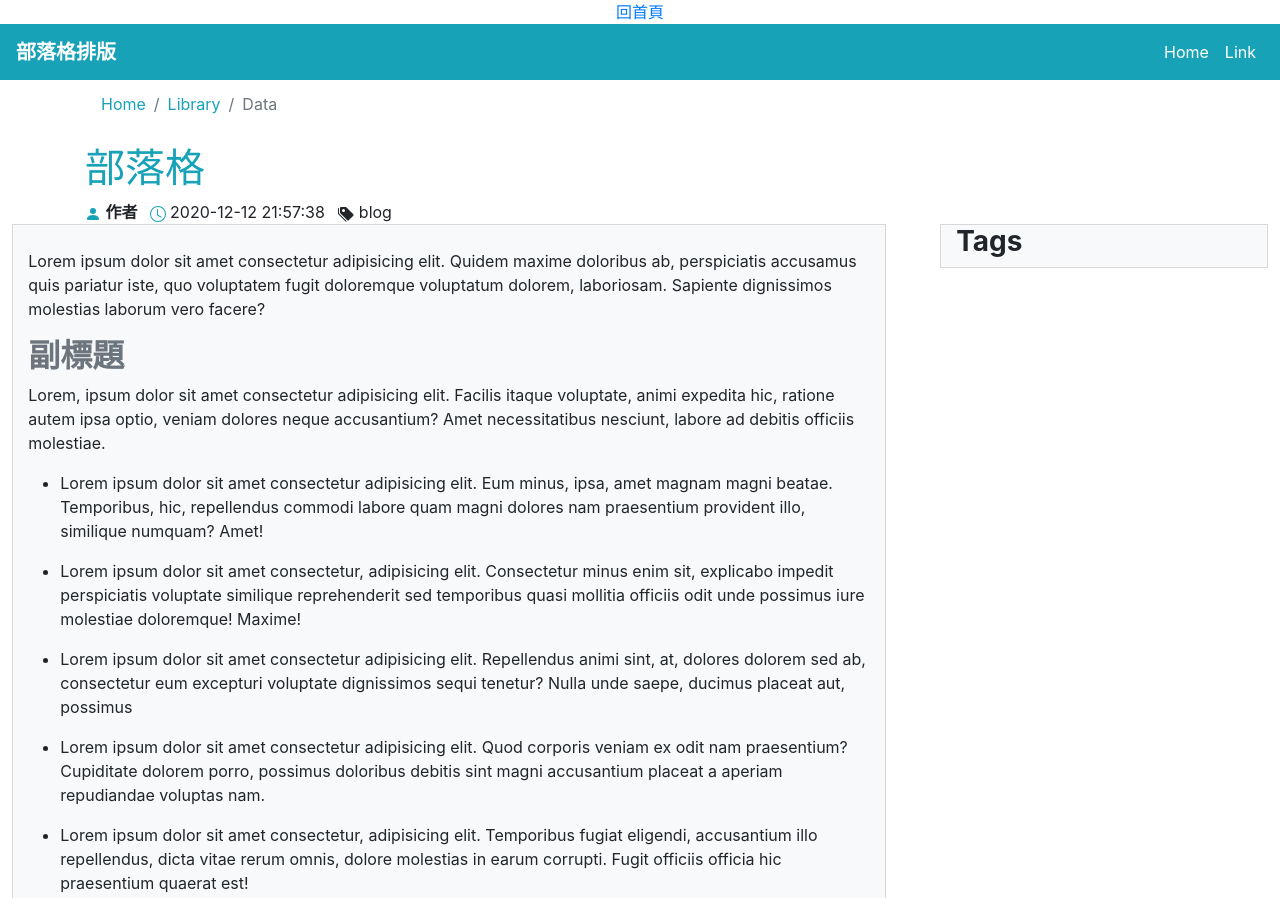
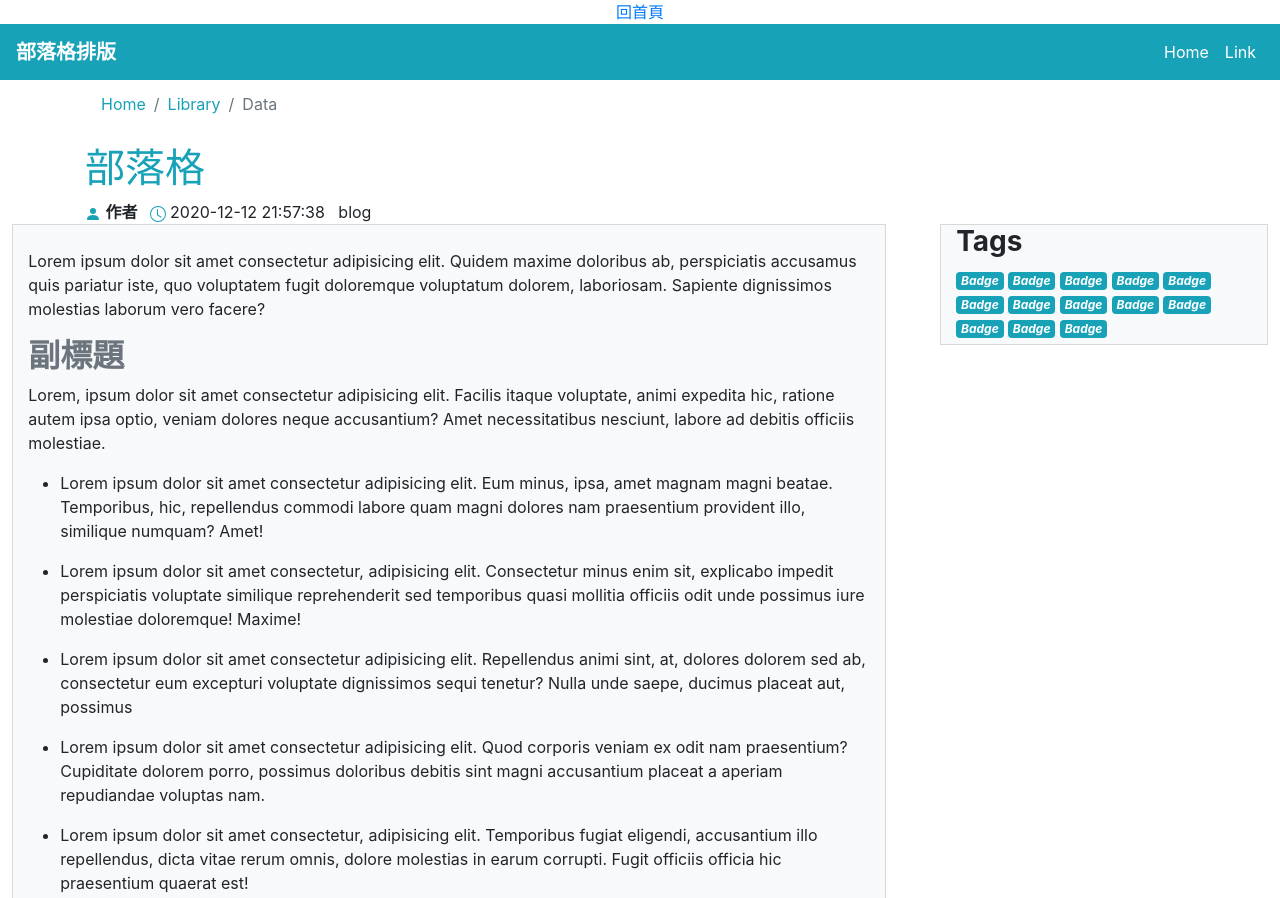
Before and after one commit to 1110832079/hw4, a plain HTML site: page index.html in a window 1280 px wide. Shown: the top 898 px of the page. Drawn offline with nearby package versions, Linux system fonts and the light colour scheme; some icons are missing.

Commit message:
Update index.html

```diff
--- a/index.html
+++ b/index.html
@@ -58,7 +58,7 @@
 		</svg>
       </i>
       <strong>作者&nbsp;&nbsp;</strong>
-      <i class="far fa-clock text-info">
+      <i class="bi bi-clock text-info">
       	<svg xmlns="http://www.w3.org/2000/svg" width="16" height="16" fill="currentColor" class="bi bi-clock" viewBox="0 0 16 16">
         <path fill-rule="evenodd" d="M8 15A7 7 0 1 0 8 1a7 7 0 0 0 0 14zm8-7A8 8 0 1 1 0 8a8 8 0 0 1 16 0z"/>
         <path fill-rule="evenodd" d="M7.5 3a.5.5 0 0 1 .5.5v5.21l3.248 1.856a.5.5 0 0 1-.496.868l-3.5-2A.5.5 0 0 1 7 9V3.5a.5.5 0 0 1 .5-.5z"/>
@@ -66,10 +66,7 @@
       </i>
         2020-12-12 21:57:38&nbsp;&nbsp;
       <i class="fas fa-tags text-info"></i>
-      	<svg xmlns="http://www.w3.org/2000/svg" width="16" height="16" fill="currentColor" class="bi bi-tags-fill" viewBox="0 0 16 16">
-  		<path fill-rule="evenodd" d="M3 1a1 1 0 0 0-1 1v4.586a1 1 0 0 0 .293.707l7 7a1 1 0 0 0 1.414 0l4.586-4.586a1 1 0 0 0 0-1.414l-7-7A1 1 0 0 0 7.586 1H3zm4 3.5a1.5 1.5 0 1 1-3 0 1.5 1.5 0 0 1 3 0z"/>
-  		<path d="M1 7.086a1 1 0 0 0 .293.707L8.75 15.25l-.043.043a1 1 0 0 1-1.414 0l-7-7A1 1 0 0 1 0 7.586V3a1 1 0 0 1 1-1v5.086z"/>
-		</svg>
+
       </i>
         blog
   	</div>
@@ -149,8 +146,126 @@
  			<h3>
  				<strong>Tags</strong>
  			</h3>
+ 			<span class="badge badge-info">
+ 				<i class="fas fa-tags">
+
+ 					Badge
+ 				</i>
+ 			</span>
+ 			<span class="badge badge-info">
+ 				<i class="fas fa-tags">
+
+ 					 Badge
+ 				</i>
+ 			</span>
+ 			<span class="badge badge-info">
+ 				<i class="fas fa-tags">
+
+ 					 Badge
+ 				</i>
+ 			</span>
+ 			<span class="badge badge-info">
+ 				<i class="fas fa-tags">
+
+ 					 Badge
+ 				</i>
+ 			</span>
+ 			<span class="badge badge-info">
+ 				<i class="fas fa-tags">
+
+ 					 Badge
+ 				</i>
+ 			</span>
+ 			<span class="badge badge-info">
+ 				<i class="fas fa-tags">
+
+ 					 Badge
+ 				</i>
+ 			</span>
+ 			<span class="badge badge-info">
+ 				<i class="fas fa-tags">
+
+ 					 Badge
+ 				</i>
+ 			</span>
+ 			<span class="badge badge-info">
+ 				<i class="fas fa-tags">
+
+ 					 Badge
+ 				</i>
+ 			</span>
+ 			<span class="badge badge-info">
+ 				<i class="fas fa-tags">
+
+ 					 Badge
+ 				</i>
+ 			</span>
+ 			<span class="badge badge-info">
+ 				<i class="fas fa-tags">
+
+ 					 Badge
+ 				</i>
+ 			</span>
+ 			<span class="badge badge-info">
+ 				<i class="fas fa-tags">
+
+ 					 Badge
+ 				</i>
+ 			</span>
+ 			<span class="badge badge-info">
+ 				<i class="fas fa-tags">
+
+ 					 Badge
+ 				</i>
+ 			</span>
+ 			<span class="badge badge-info">
+ 				<i class="fas fa-tags">
+
+ 					 Badge
+ 				</i>
+ 			</span>
+ 			<div style="height: 5px;"></div>
  		  </div>
  	    </div>
       </div>
+    </div>
+    <nav class=" navbar navbar-expand-lg navbar-light bg-light" style="top: 20px;">
+    	<div class="container" style="width: 1200px;">
+    		<div class="row" style="width: 1200px;">
+    			<div class="col-2" style="left: 5px;">
+    				<h7>版權宣告</h7>
+    			</div>
+    			<div class="col-7"></div>
+    			<div class="col-3" style="background">
+    				<div class="container" style="justify-content: flex-end; right: 5px;">
+    					<span>
+    						&nbsp;
+    						<i class="fab fa-facebook-square text-info">
+
+    						</i>
+    						&nbsp;
+    					</span>
+    					<span>
+    						<i class="fab fa-twitter text-info">
+    							<svg xmlns="http://www.w3.org/2000/svg" width="16" height="16" fill="currentColor" class="bi bi-twitter" viewBox="0 0 16 16"><path d="M5.026 15c6.038 0 9.341-5.003 9.341-9.334 0-.14 0-.282-.006-.422A6.685 6.685 0 0 0 16 3.542a6.658 6.658 0 0 1-1.889.518 3.301 3.301 0 0 0 1.447-1.817 6.533 6.533 0 0 1-2.087.793A3.286 3.286 0 0 0 7.875 6.03a9.325 9.325 0 0 1-6.767-3.429 3.289 3.289 0 0 0 1.018 4.382A3.323 3.323 0 0 1 .64 6.575v.045a3.288 3.288 0 0 0 2.632 3.218 3.203 3.203 0 0 1-.865.115 3.23 3.23 0 0 1-.614-.057 3.283 3.283 0 0 0 3.067 2.277A6.588 6.588 0 0 1 .78 13.58a6.32 6.32 0 0 1-.78-.045A9.344 9.344 0 0 0 5.026 15z"/></svg>
+    						</i>
+    						&nbsp;
+    					</span>
+    					<span>
+    						<i class="fab fa-qq text-info">
+
+    						</i>
+    						&nbsp;
+    					</span>
+    					<span>
+    						<i class="fab fa-line text-info">
+
+    						</i>
+    					</span>
+    				</div>
+    			</div>
+    		</div>
+    	</div>
+    </nav>
 </body>
 </html>
```
Lines whose indentation alone changed are shown as unchanged.
